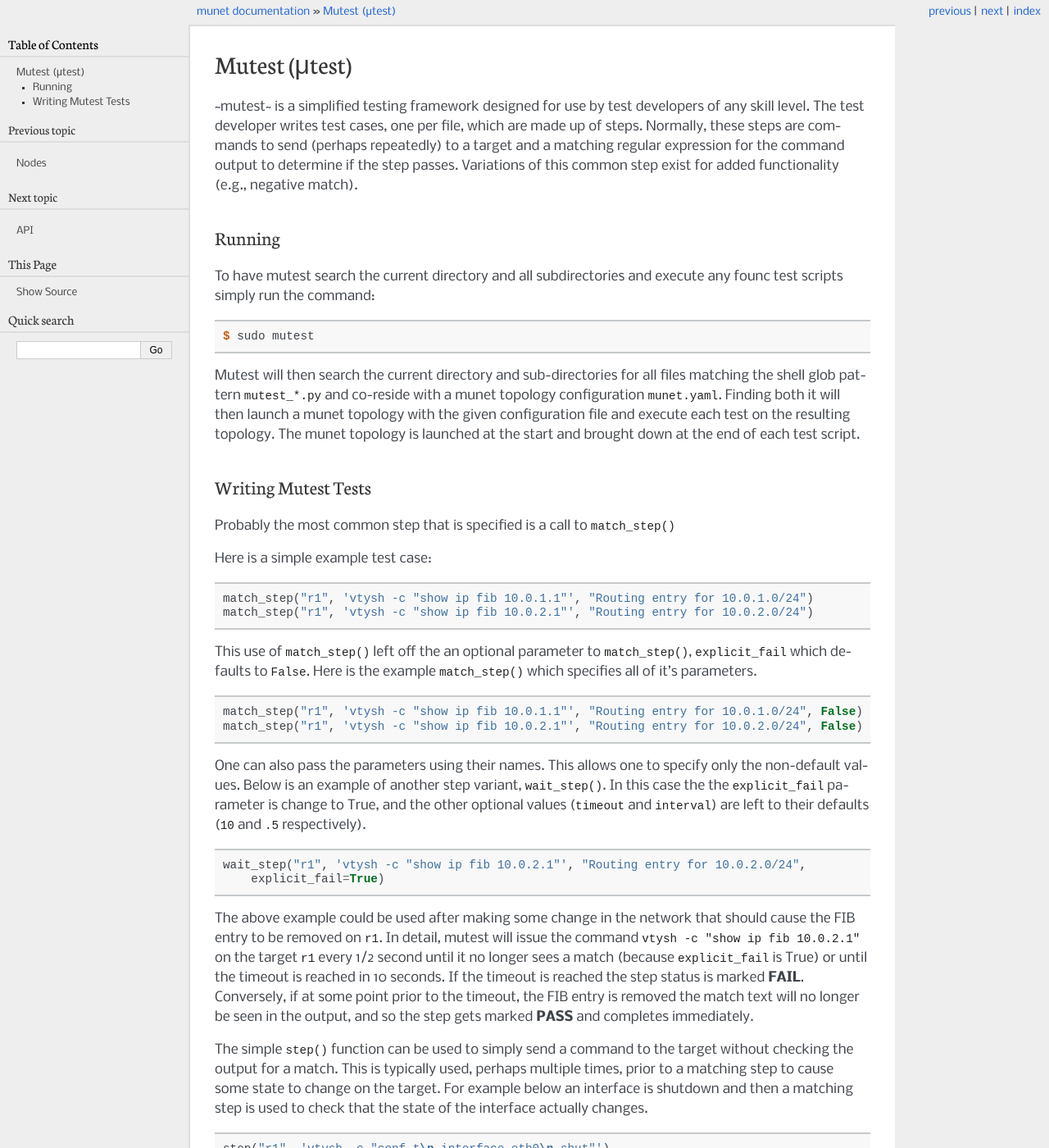
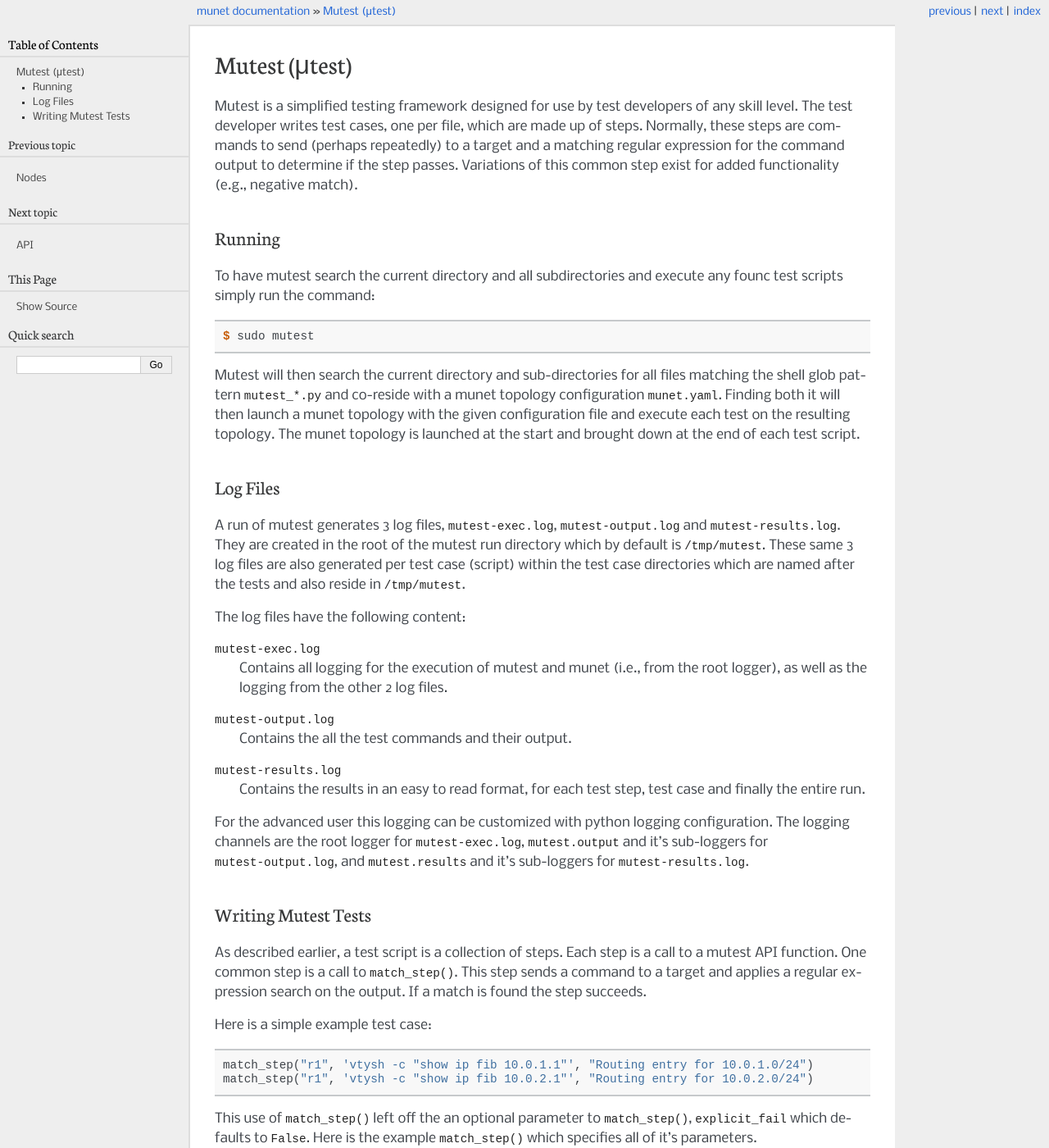
Before and after one commit to LabNConsulting/munet, a Sphinx documentation site: the page built from doc/source/mutest.rst, in a window 1280 px wide and 1400 px high. Shown: the whole window at 82% size. Built offline with Sphinx 7.4.7, drawn with Linux system fonts in a browser that asks for light colours.

Commit message:
doc: add section on log files.

```diff
--- a/doc/source/mutest.rst
+++ b/doc/source/mutest.rst
@@ -22,7 +22,7 @@
 Mutest (μtest)
 ==============
 
-~mutest~ is a simplified testing framework designed for use by test developers
+Mutest is a simplified testing framework designed for use by test developers
 of any skill level. The test developer writes test cases, one per file, which
 are made up of steps. Normally, these steps are commands to send (perhaps
 repeatedly) to a target and a matching regular expression for the command output
@@ -46,12 +46,44 @@ topology with the given configuration file and execute each test on the
 resulting topology. The munet topology is launched at the start and brought down
 at the end of each test script.
 
+Log Files
+---------
+
+A run of mutest generates 3 log files, ``mutest-exec.log``,
+``mutest-output.log`` and ``mutest-results.log``. They are created in the root
+of the mutest run directory which by default is ``/tmp/mutest``. These same 3
+log files are also generated per test case (script) within the test case
+directories which are named after the tests and also reside in ``/tmp/mutest``.
+
+The log files have the following content:
+
+``mutest-exec.log``
+    Contains all logging for the execution of mutest and munet (i.e., from
+    the root logger), as well as the logging from the other 2 log files.
+
+``mutest-output.log``
+    Contains the all the test commands and their output.
+
+``mutest-results.log``
+    Contains the results in an easy to read format, for each test
+    step, test case and finally the entire run.
+
+For the advanced user this logging can be customized with python logging
+configuration. The logging channels are the root logger for
+``mutest-exec.log``, ``mutest.output`` and it's sub-loggers for
+``mutest-output.log``, and ``mutest.results`` and it's sub-loggers for
+``mutest-results.log``.
+
+
 Writing Mutest Tests
 --------------------
 
 .. currentmodule:: munet.mutest.userapi
 
-Probably the most common step that is specified is a call to :py:func:`match_step`
+As described earlier, a test script is a collection of steps. Each step is a
+call to a mutest API function. One common step is a call to
+:py:func:`match_step`. This step sends a command to a target and applies a
+regular expression search on the output. If a match is found the step succeeds.
 
 Here is a simple example test case:
 
```
